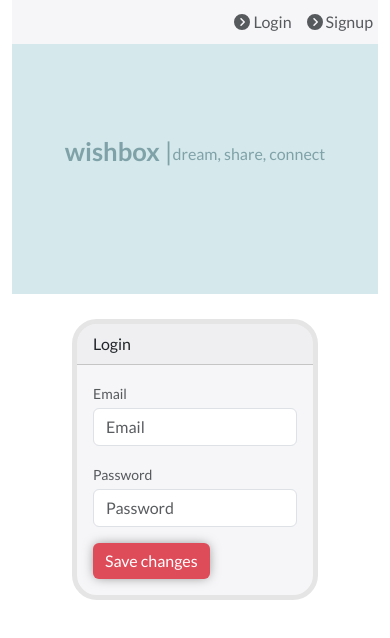
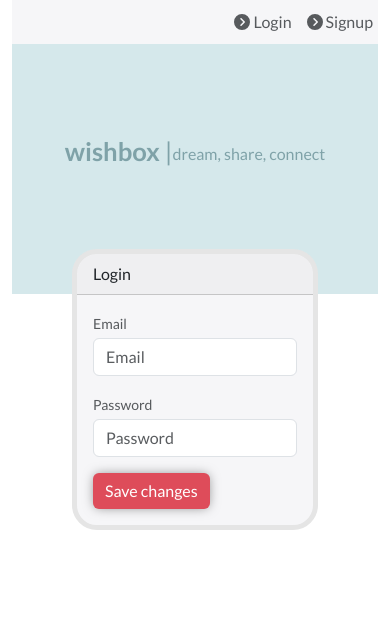
Before and after one commit to nestorjunior/list.me, a React (Vite) app: page /login in a window 390 px wide. Shown: the top 638 px of the page. Built offline with nearby package versions, Linux system fonts and the light colour scheme.

Commit message:
fix: login, signup mobile version

```diff
--- a/src/components/LoginForm/index.tsx
+++ b/src/components/LoginForm/index.tsx
@@ -75,7 +75,7 @@ export function LoginForm () {
 
   return (
     <LoginFormContainer>
-			<div className="col-md-6">
+			<div className="col-sm-4">
 				<LoginFormStyled className="card mb-4">
 					<div className="card-header">Login</div>
 					<div className="card-body">
--- a/src/components/LoginForm/styles.ts
+++ b/src/components/LoginForm/styles.ts
@@ -18,11 +18,11 @@ export const LoginFormStyled = styled.div`
 	}
 
 	@media (min-width: 481px) and (max-width: 767px) {
-    margin-top: auto;
+    margin-top: -70px;
   }
 
 	@media (min-width: 320px) and (max-width: 480px) {
-		margin-top: auto;
+		margin-top: -70px;
 	}
 `
 export const StyledSubmitButton = styled.button`
--- a/src/components/Modal/index.tsx
+++ b/src/components/Modal/index.tsx
@@ -26,9 +26,7 @@ export const Modal: React.FC<ComponentProps> = ({isOpen, children, onClose}) =>
 								<StyledModalClose className='btn-close' onClick={onClose} />
 							</div>
 							<div className="card-body">
-								<p>
-									{children}
-								</p>
+								{children}
 							</div>
 							<div className='card-footer'>
 								<StyledModalButtonClose type="button" className="btn ms-auto" onClick={onClose}>Close</StyledModalButtonClose>
--- a/src/components/SignupForm/index.tsx
+++ b/src/components/SignupForm/index.tsx
@@ -60,7 +60,7 @@ export function SignupForm() {
 	return (
 		<>
 			<SignupFormContainer>
-				<div className="col-md-6">
+				<div className="col-sm-4">
 					<SignupFormStyled className="card mb-4">
 						<div className="card-header">Signup</div>
 						<div className="card-body">
--- a/src/components/SignupForm/styles.ts
+++ b/src/components/SignupForm/styles.ts
@@ -18,11 +18,11 @@ export const SignupFormStyled = styled.div`
 	}
 
 	@media (min-width: 481px) and (max-width: 767px) {
-    margin-top: auto;
+    margin-top: -70px;
   }
 
 	@media (min-width: 320px) and (max-width: 480px) {
-		margin-top: auto;
+		margin-top: -70px;
 	}
 `
 
```
